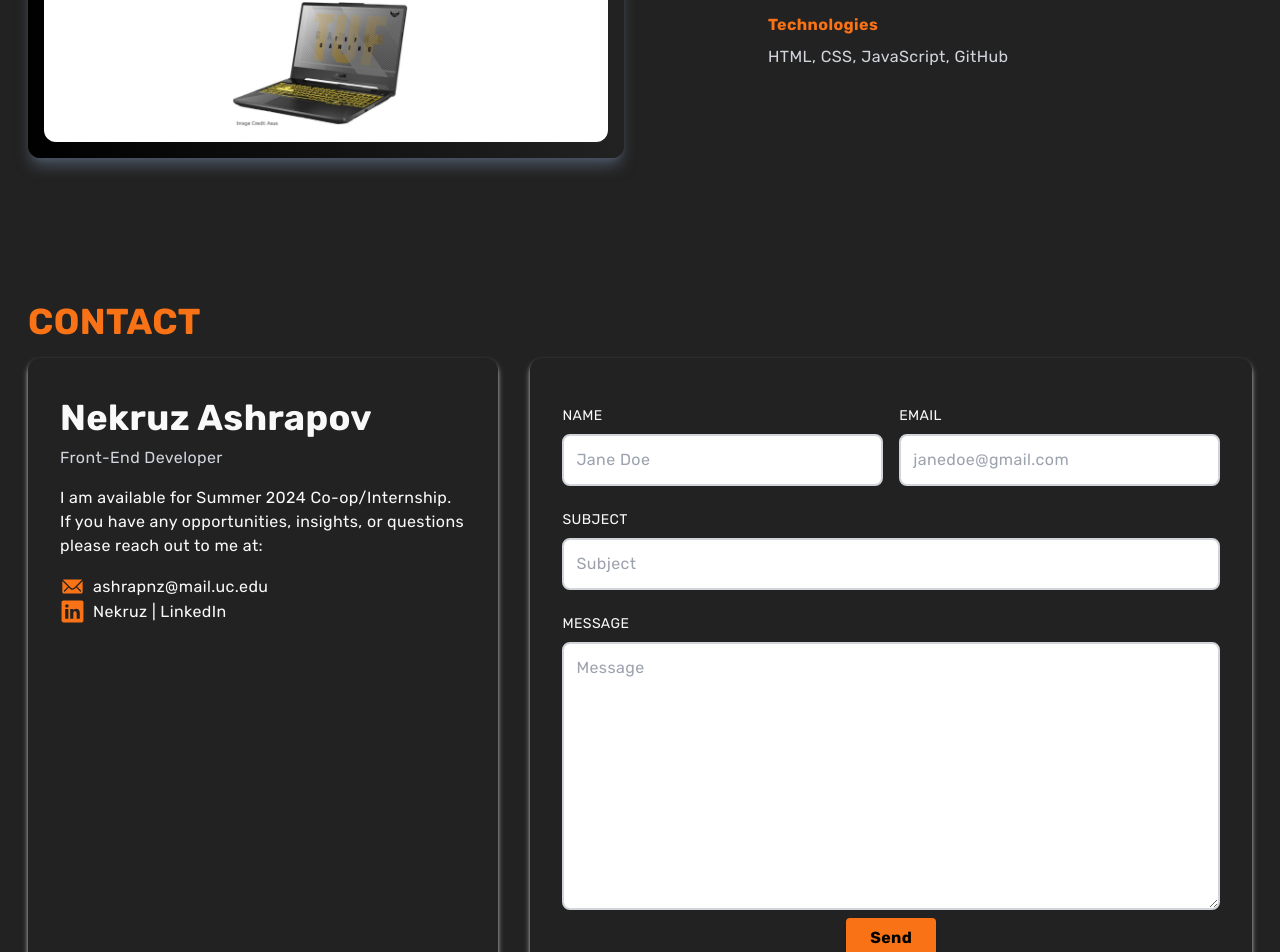
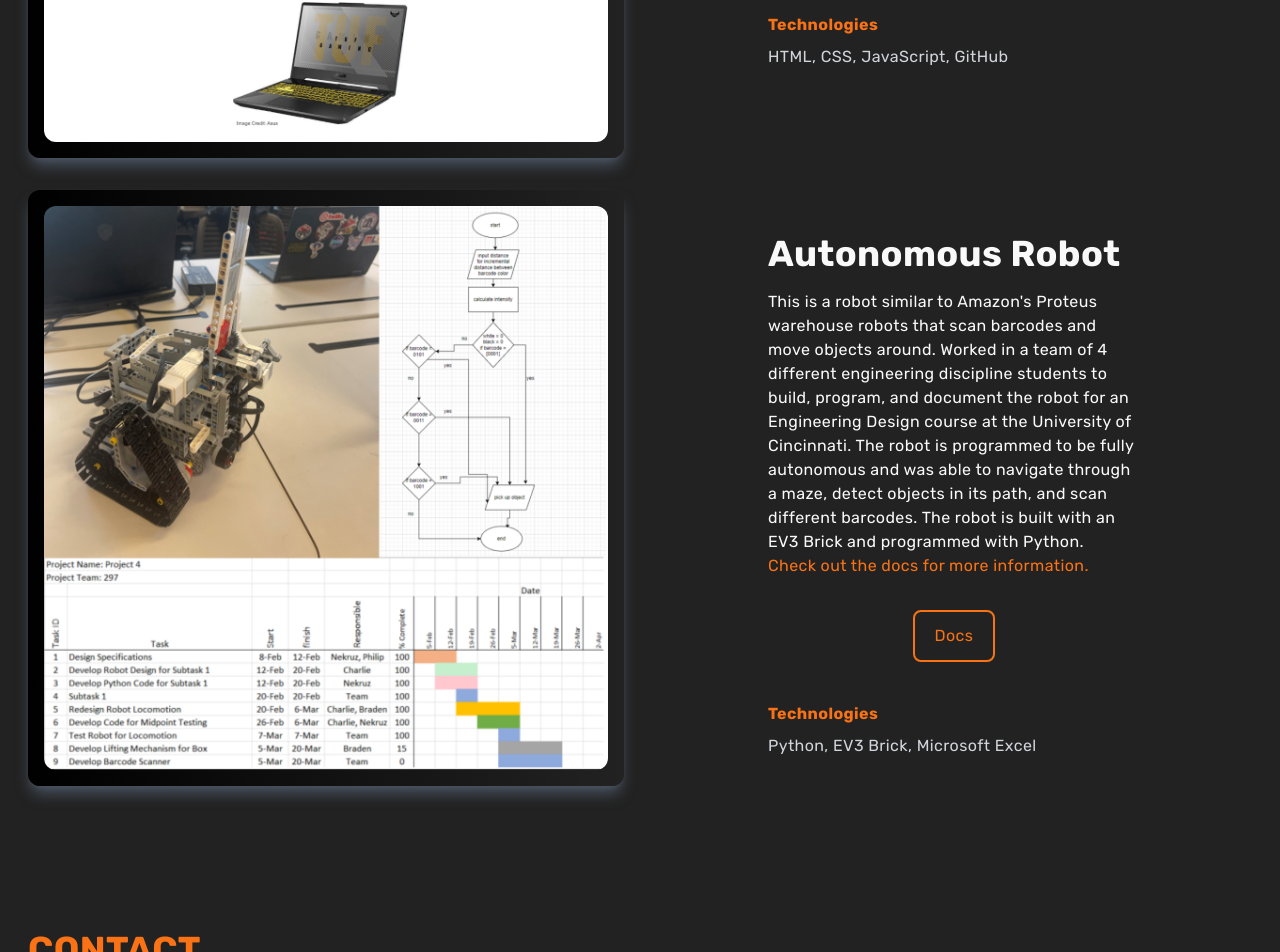
Before and after one commit to NekruzAsh/MyPortfolio, a Next.js app: page / in a window 1280 px wide. Shown: the part 4397-5349 px from the top of the page. Built offline with nearby package versions, Linux system fonts and the light colour scheme.

Commit message:
added new projects into the projects section and updated alt text for all of images.

```diff
--- a/app/components/Projects.jsx
+++ b/app/components/Projects.jsx
@@ -1,4 +1,3 @@
-
 import React from "react";
 import Image from "next/image";
 import Link from "next/link";
@@ -24,10 +23,12 @@ const Projects = () => {
             <p>
               This website enables users to input their own text and the amount
               of questions they want to generate. The Cohere AI LLM model's API
-              is used to generate quiz questions based on the text inputted by the
-              user. This tool can be used by teachers to generate quiz questions
-              for their students <span className="text-orange-500">or</span>{" "}
-              students can use this tool to study for their exams. This website is built with HTML, CSS, and JavaScript.
+              is used to generate quiz questions based on the text inputted by
+              the user. This tool can be used by teachers to generate quiz
+              questions for their students{" "}
+              <span className="text-orange-500">or</span> students can use this
+              tool to study for their exams. This website is built with HTML,
+              CSS, and JavaScript.
               <br />
               <span className="text-orange-500">Try it out!</span>
             </p>
@@ -42,7 +43,6 @@ const Projects = () => {
                 </Link>
               </button>
               <Link
-
                 target="_blank"
                 rel="noopener noreferrer"
                 href="https://github.com/NekruzAsh/QuizGen.git"
@@ -79,7 +79,7 @@ const Projects = () => {
               src="/images/forum.png"
               width={600}
               height={600}
-              alt="quizgen"
+              alt="forum website"
             />
           </div>
           <div className="m-auto px-4 sm:px-8 md:px-20 lg:px-28">
@@ -93,18 +93,20 @@ const Projects = () => {
                 rel="noopener noreferrer"
               >
                 Reddit.com
-              </Link> where users can create an account and make a forum post (coming soon). This website
-              is designed to be a social media platform where users can share their thoughts and ideas about upcoming new
-              games in the gaming industry. The user passwords are
-              hashed with bcrypt function and the data is saved in a MongoDB cloud database. The website is built with Express.js
-              for server side rendering with Node.js, and JavaScript.
+              </Link>{" "}
+              where users can create an account and make a forum post (coming
+              soon). This website is designed to be a social media platform
+              where users can share their thoughts and ideas about upcoming new
+              games in the gaming industry. The user passwords are hashed with
+              bcrypt function and the data is saved in a MongoDB cloud database.
+              The website is built with Express.js for server side rendering
+              with Node.js, and JavaScript.
               <br />
               <span className="text-orange-500">Try it out!</span>
               <br />
-                Username: username
-                <br />
-                Password: 1234
-
+              Username: username
+              <br />
+              Password: 1234
             </p>
             <div className="flex justify-center py-8">
               <button className="mr-10 px-4 py-2 border-2 border-orange-500 rounded-lg text-orange-500 cursor-pointer hover:bg-orange-500 hover:text-white">
@@ -144,7 +146,7 @@ const Projects = () => {
               src="/images/amazon.png"
               width={600}
               height={600}
-              alt="quizgen"
+              alt="Amazon Affiliate"
             />
           </div>
           <div className="m-auto px-4 sm:px-8 md:px-20 lg:px-28">
@@ -152,7 +154,8 @@ const Projects = () => {
             <p>
               This is an article website that promotes the technology category
               of Amazon Affiliate partnership marketing. Specifically, the
-              website promotes the best laptops of a given year. This website is built with HTML, CSS, and JavaScript.
+              website promotes the laptop category of technology. This website is
+              built with HTML, CSS, and JavaScript.
               <br />
               <span className="text-orange-500">Try it out!</span>
             </p>
@@ -183,6 +186,47 @@ const Projects = () => {
             <h3 className="text-orange-500 py-2">Technologies</h3>
             <p className="text-gray-300">HTML, CSS, JavaScript, GitHub</p>
           </div>
+          {/* Amazon Affiliate */}
+
+          <div className="relative flex items-center md:m-auto justify-center h-auto w-full shadow-lg shadow-gray-600 rounded-xl p-4 bg-gradient-to-r from-black to-[#222222]">
+            <Image
+              className="rounded-xl"
+              src="/images/atrrobot.png"
+              width={600}
+              height={600}
+              alt="Atr Robot"
+            />
+          </div>
+          <div className="m-auto px-4 sm:px-8 md:px-20 lg:px-28">
+            <h2 className="py-4">Autonomous Robot</h2>
+            <p>
+              This is a robot similar to Amazon's Proteus warehouse robots that
+              scan barcodes and move objects around. Worked in a team of 4
+              different engineering discipline students to build, program, and
+              document the robot for an Engineering Design course at the
+              University of Cincinnati. The robot is programmed to be fully
+              autonomous and was able to navigate through a maze, detect objects
+              in its path, and scan different barcodes. The robot is built with
+              an EV3 Brick and programmed with Python.
+              <br />
+              <span className="text-orange-500">
+                Check out the docs for more information.
+              </span>
+            </p>
+            <div className="flex justify-center py-8">
+              <button className="px-5 py-3 border-2 border-orange-500 rounded-lg text-orange-500 cursor-pointer hover:bg-orange-500 hover:text-white">
+                <Link
+                  target="_blank"
+                  href="/images/P4_DN_Team297.pdf"
+                  rel="noopener noreferrer"
+                >
+                  Docs
+                </Link>
+              </button>
+            </div>
+            <h3 className="text-orange-500 py-2">Technologies</h3>
+            <p className="text-gray-300">Python, EV3 Brick, Microsoft Excel</p>
+          </div>
         </div>
       </div>
     </div>
```
Also changed, not shown: public/images/atrrobot.png (added), 1 other file (tests, documents, lock files or other folders).
